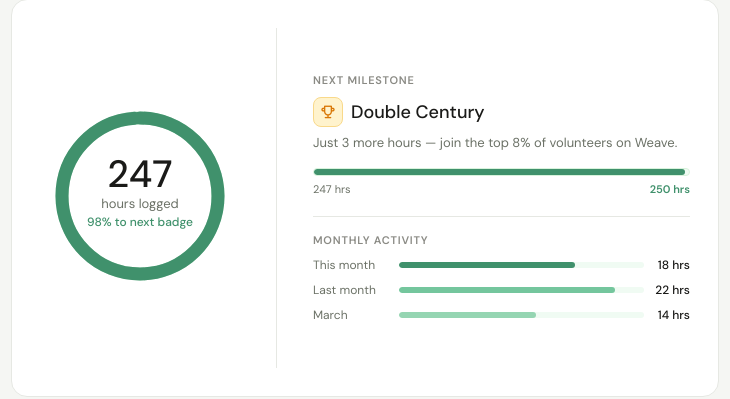
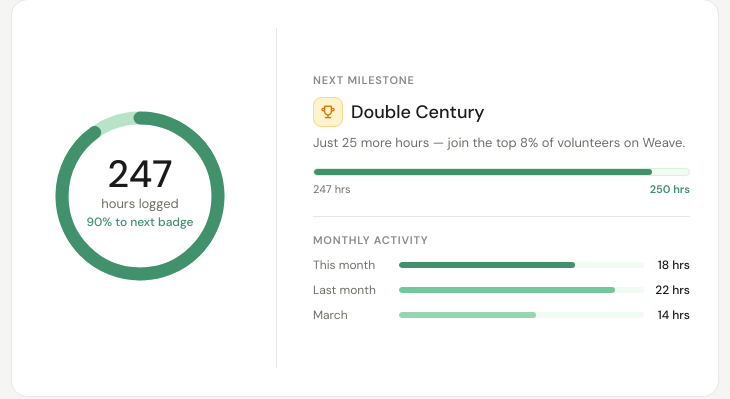
Before and after one commit to some-thing-code/weave-prototype, a plain HTML site: page volunteer-dashboard.html in a window 1280 px wide. Shown: the part 272-671 px from the top of the page, 111-841 px from the left. Drawn offline with Linux system fonts and the light colour scheme.

Commit message:
Add files via upload

```diff
--- a/volunteer-dashboard.html
+++ b/volunteer-dashboard.html
@@ -130,7 +130,7 @@ body{font-family:'DM Sans',system-ui,sans-serif;background:var(--surface);color:
             style="transition:stroke-dashoffset 1.6s cubic-bezier(.25,.46,.45,.94)"/>
           <text x="100" y="91" text-anchor="middle" font-family="DM Sans,sans-serif" font-size="38" font-weight="500" fill="#1A1A18">247</text>
           <text x="100" y="112" text-anchor="middle" font-family="DM Sans,sans-serif" font-size="13" fill="#6B7166">hours logged</text>
-          <text x="100" y="130" text-anchor="middle" font-family="DM Sans,sans-serif" font-size="12" font-weight="500" fill="#40916C">98% to next badge</text>
+          <text x="100" y="130" text-anchor="middle" font-family="DM Sans,sans-serif" font-size="12" font-weight="500" fill="#40916C">90% to next badge</text>
         </svg>
       </div>
       <div class="ring-divider"></div>
@@ -140,7 +140,7 @@ body{font-family:'DM Sans',system-ui,sans-serif;background:var(--surface);color:
           <div class="ring-badge-icon"><i class="ti ti-trophy" style="color:var(--amber);font-size:16px"></i></div>
           <div class="ring-badge-name">Double Century</div>
         </div>
-        <p class="ring-desc">Just 3 more hours — join the top 8% of volunteers on Weave.</p>
+        <p class="ring-desc">Just 25 more hours — join the top 8% of volunteers on Weave.</p>
         <div class="prog-track"><div class="prog-fill" id="prog"></div></div>
         <div class="prog-labels"><span>247 hrs</span><span style="color:var(--g500);font-weight:600">250 hrs</span></div>
         <div class="monthly">
@@ -232,9 +232,9 @@ body{font-family:'DM Sans',system-ui,sans-serif;background:var(--surface);color:
 window.addEventListener('load',()=>{
   setTimeout(()=>{
     const r=document.getElementById('ring');
-    if(r) r.style.strokeDashoffset='6';
+    if(r) r.style.strokeDashoffset='49';
     const p=document.getElementById('prog');
-    if(p) p.style.width='98.8%';
+    if(p) p.style.width='90%';
   },200);
 });
 </script>
```
